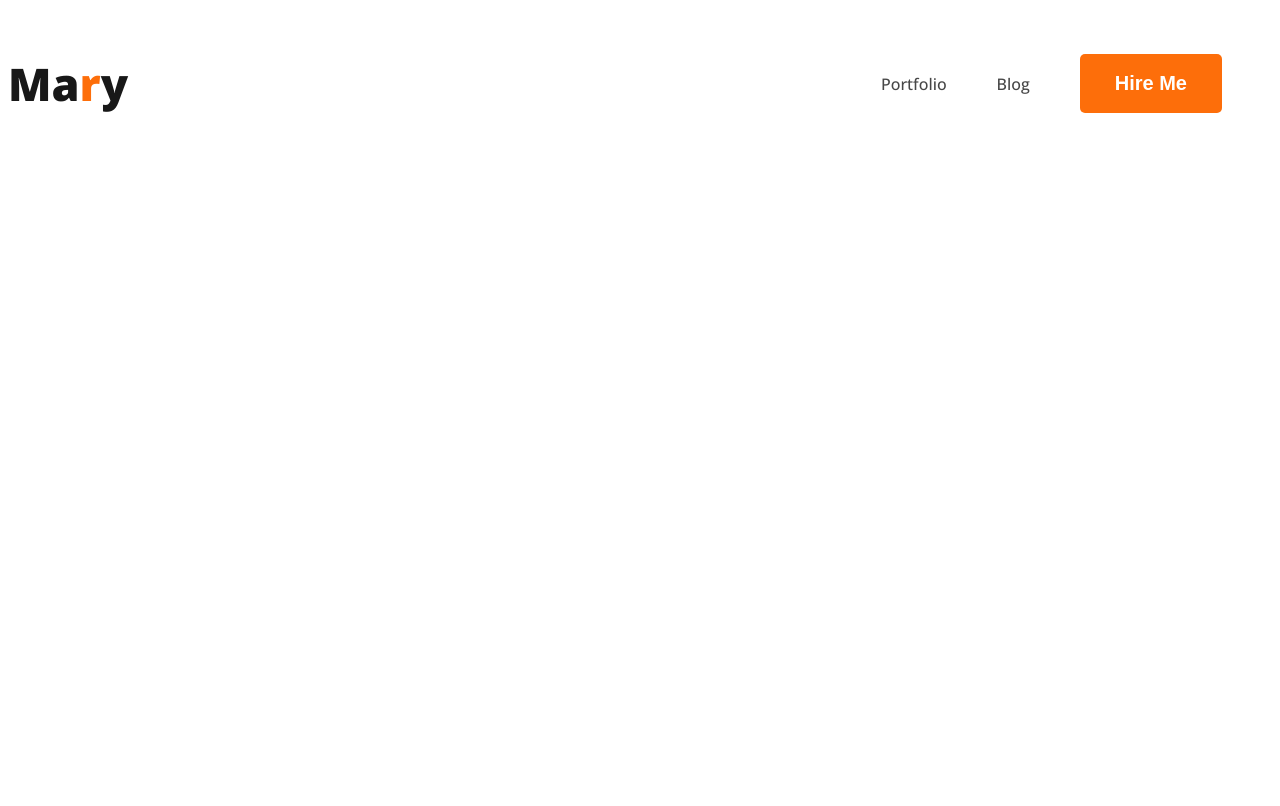
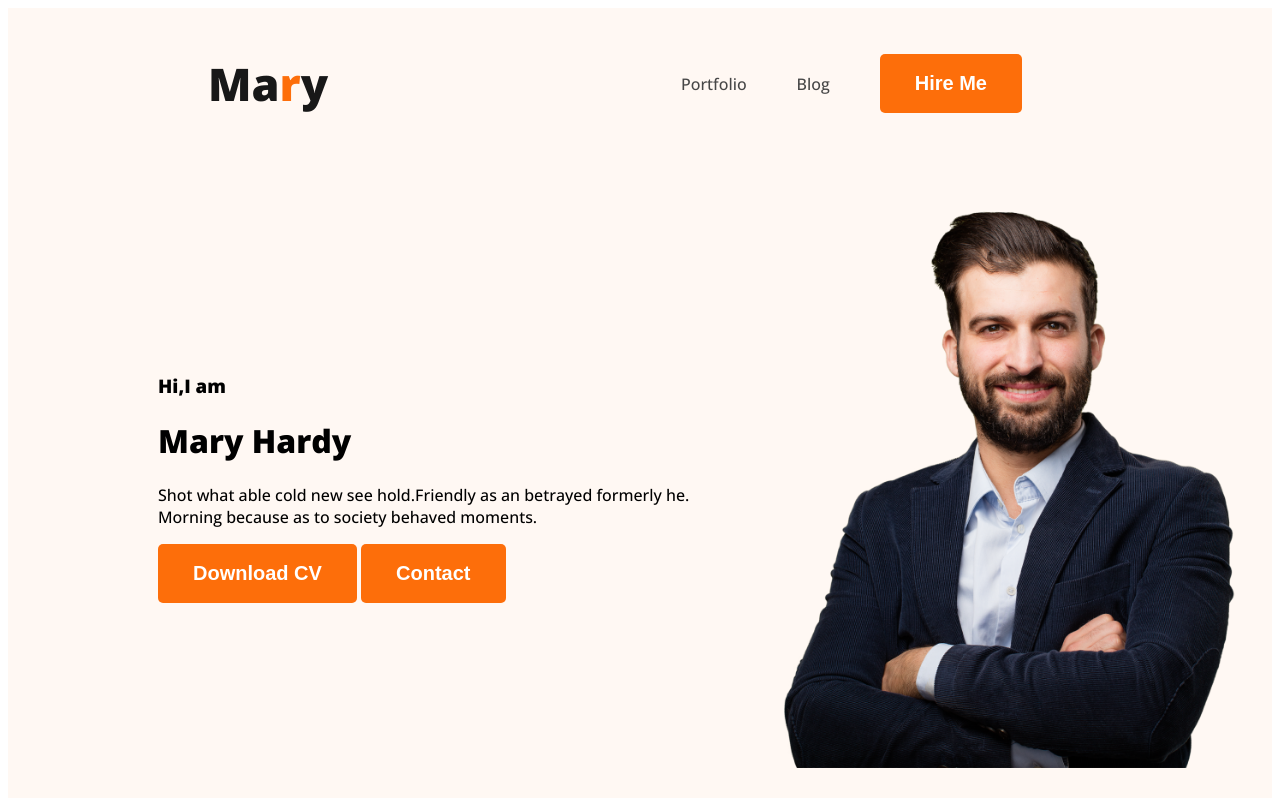
Before and after one commit to prorasel07/developer-protfolio, a plain HTML site: page index.html in a window 1280 px wide. Drawn offline with nearby package versions, Linux system fonts and the light colour scheme.

Commit message:
added  banner section

```diff
--- a/index.html
+++ b/index.html
@@ -10,7 +10,7 @@
     <link rel="stylesheet" href="styles/portfolio.css">
 </head>
 <body>
-    <header>
+    <header class="header">
         <nav>
             <h3 class="nav-title">Ma<span class="text-primary">r</span>y</h3>
             <ul>
@@ -19,6 +19,16 @@
                 <li><button class="btn-primary">Hire Me</button></li>
             </ul>
         </nav>
+        <div class="banner">
+            <div class="banner-cantent">
+                <h3 class="hi">Hi,I am</h3>
+                <h1 class="mary">Mary Hardy</h1>
+                <p>Shot what able cold new see hold.Friendly as an betrayed formerly he. Morning because as to society behaved moments.</p>
+                <button class="btn-primary">Download CV</button>
+                <button class="btn-primary">Contact</button>
+            </div>
+            <img class="profile-pic" src="images/hardy.png" alt="">
+        </div>
     </header>
     <main>
 
--- a/styles/portfolio.css
+++ b/styles/portfolio.css
@@ -24,6 +24,7 @@ nav{
     display: flex;
     justify-content: space-between;
     align-items: center;
+    margin: 0 200px;
 }
 .nav-title{
     color: #181818;
@@ -43,3 +44,33 @@ nav a {
     text-decoration: none;
     color: #474747;
 }
+
+/* header related styles */
+.header{
+    background-color: #FFF8F3;
+}
+.banner{
+    padding: 30px 30px 30px 150px;
+    display: flex;
+    align-items: center;
+}
+.banner .profile-pic{
+    width: 500px;
+}
+
+/* .hi{
+    color: var(--dark-02, #474747);
+font-family: Open Sans;
+font-size: 45px;
+font-style: normal;
+font-weight: 600;
+line-height: normal;
+}
+.mary{
+color: var(--dark-01, #181818);
+font-family: Open Sans;
+font-size: 85px;
+font-style: normal;
+font-weight: 700;
+line-height: normal;
+} */
```
